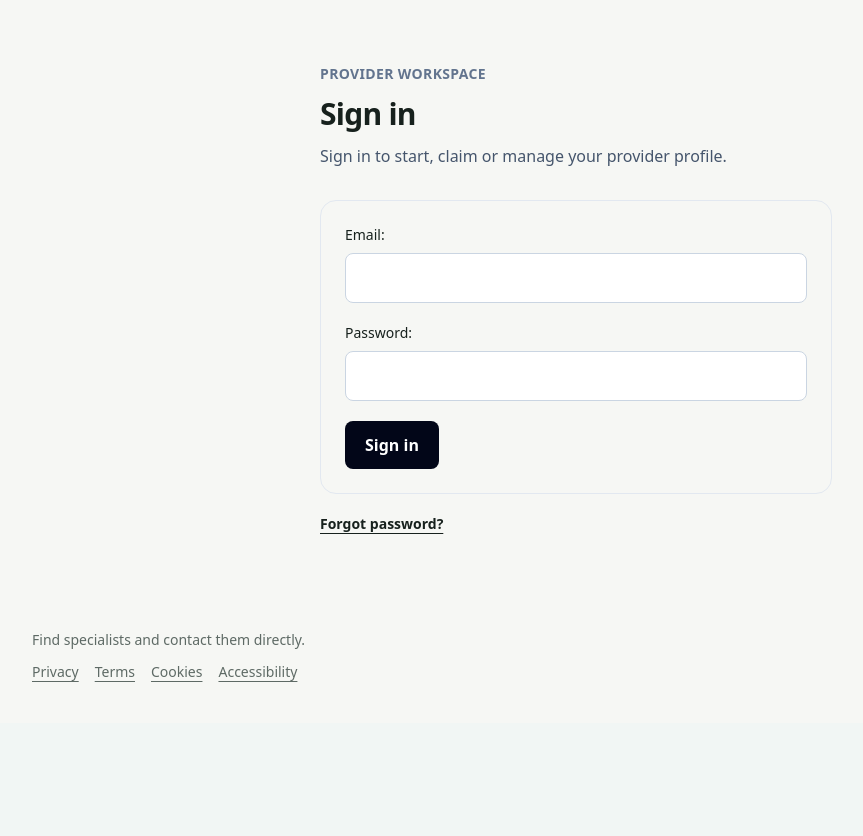
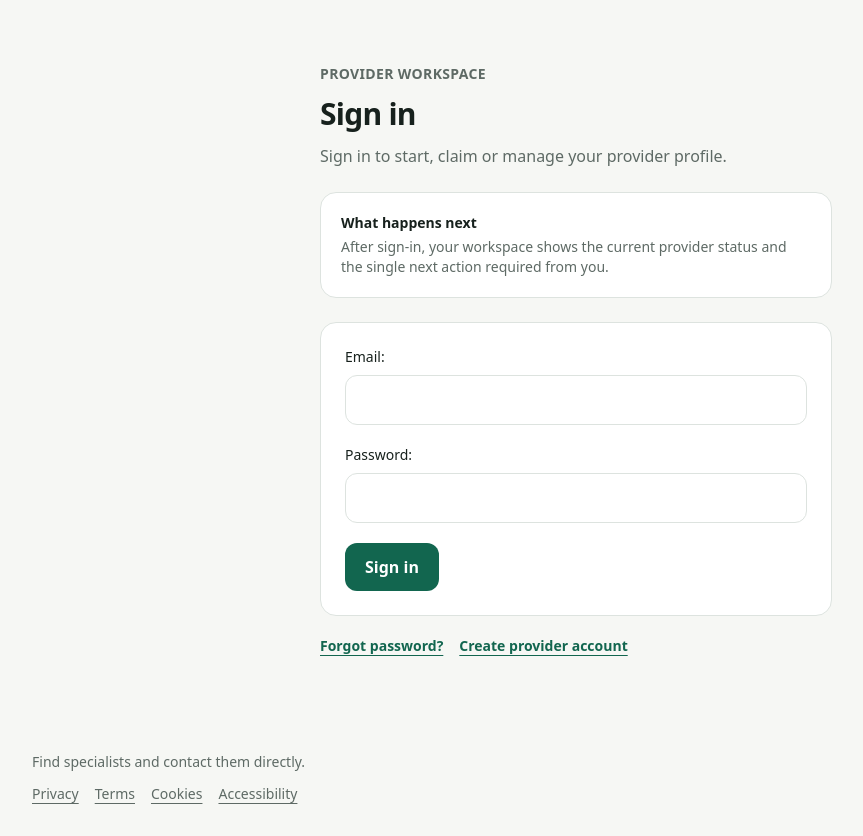
Before and after one commit to StrayForest/palvelut, a Django app: page /palvelut/account/login/ in a window 1280 px wide. Shown: the part 77-913 px from the top of the page, without its empty margins (64-927 px from the left). Before the commit the page ends 759 px from the top, so only its background shows below. Run offline with Django 5.2, Linux system fonts and the light colour scheme; style sheets or scripts are compiled from the project's sources; parts of the project's set-up code (start-up, migrations or seed data) failed here and were passed over; some libraries are stand-ins or nearby versions.

Commit message:
P6: localize and polish provider login

```diff
--- a/templates/accounts/login.html
+++ b/templates/accounts/login.html
@@ -1,16 +1,26 @@
 {% extends "base.html" %}
+{% load i18n %}
+{% block title %}{% translate "Sign in" %} · Finrix Palvelut{% endblock %}
 {% block content %}
-<section class="mx-auto max-w-lg py-8">
-  <p class="text-sm font-semibold uppercase tracking-wide text-slate-500">Provider workspace</p>
-  <h1 class="mt-3 text-3xl font-bold tracking-tight">Sign in</h1>
-  <p class="mt-3 text-slate-600">Sign in to start, claim or manage your provider profile.</p>
+<section class="mx-auto max-w-lg py-8" id="provider-login">
+  <p class="text-sm font-semibold uppercase tracking-wide text-[#5E6A65]">{% translate "Provider workspace" %}</p>
+  <h1 class="mt-3 text-3xl font-bold tracking-tight">{% translate "Sign in" %}</h1>
+  <p class="mt-3 text-[#5E6A65]">{% translate "Sign in to start, claim or manage your provider profile." %}</p>
 
-  <form method="post" class="mt-8 space-y-5 rounded-2xl border border-slate-200 p-5 sm:p-6 [&_p]:space-y-2 [&_label]:block [&_label]:text-sm [&_label]:font-medium [&_input]:block [&_input]:w-full [&_input]:max-w-full [&_input]:rounded-lg [&_input]:border [&_input]:border-slate-300 [&_input]:bg-white [&_input]:px-3 [&_input]:py-3 [&_input]:text-base">
+  <div class="mt-6 rounded-2xl border border-[#DDE3DF] bg-white p-5 text-sm text-[#5E6A65]">
+    <p class="font-semibold text-[#17211D]">{% translate "What happens next" %}</p>
+    <p class="mt-1">{% translate "After sign-in, your workspace shows the current provider status and the single next action required from you." %}</p>
+  </div>
+
+  <form method="post" class="mt-6 space-y-5 rounded-2xl border border-[#DDE3DF] bg-white p-5 sm:p-6 [&_.errorlist]:mb-2 [&_.errorlist]:rounded-xl [&_.errorlist]:bg-red-50 [&_.errorlist]:p-3 [&_.errorlist]:text-sm [&_.errorlist]:text-[#B42318] [&_p]:space-y-2 [&_label]:block [&_label]:text-sm [&_label]:font-medium [&_input]:block [&_input]:w-full [&_input]:max-w-full [&_input]:rounded-xl [&_input]:border [&_input]:border-[#DDE3DF] [&_input]:bg-white [&_input]:px-3 [&_input]:py-3 [&_input]:text-base [&_input]:focus:border-[#12664F] [&_input]:focus:outline-none [&_input]:focus:ring-2 [&_input]:focus:ring-[#12664F]/20">
     {% csrf_token %}
     {{ form.as_p }}
-    <button class="inline-flex min-h-11 items-center justify-center rounded-lg bg-slate-950 px-5 py-3 font-semibold text-white focus:outline-none focus:ring-2 focus:ring-slate-950 focus:ring-offset-2" type="submit">Sign in</button>
+    <button class="inline-flex min-h-11 items-center justify-center rounded-xl bg-[#12664F] px-5 py-3 font-semibold text-white hover:bg-[#0B4F3C] focus:outline-none focus:ring-2 focus:ring-[#12664F] focus:ring-offset-2" type="submit">{% translate "Sign in" %}</button>
   </form>
 
-  <p class="mt-5 text-sm"><a class="font-semibold underline underline-offset-4" href="{% url 'account-password-reset' %}">Forgot password?</a></p>
+  <div class="mt-5 flex flex-wrap gap-x-4 gap-y-2 text-sm">
+    <a class="font-semibold text-[#12664F] underline underline-offset-4" href="{% url 'account-password-reset' %}">{% translate "Forgot password?" %}</a>
+    <a class="font-semibold text-[#12664F] underline underline-offset-4" href="{% url 'account-register' %}">{% translate "Create provider account" %}</a>
+  </div>
 </section>
 {% endblock %}
```
